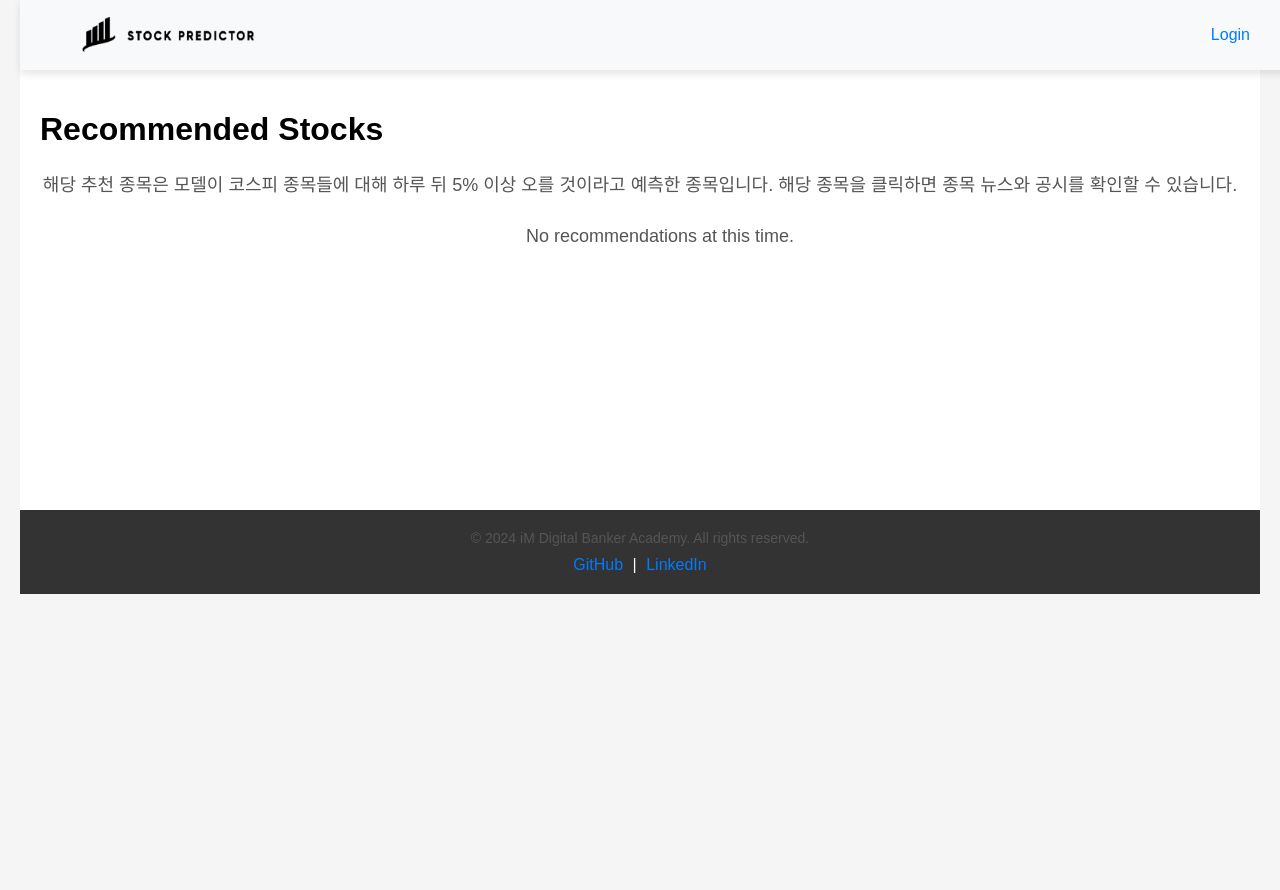
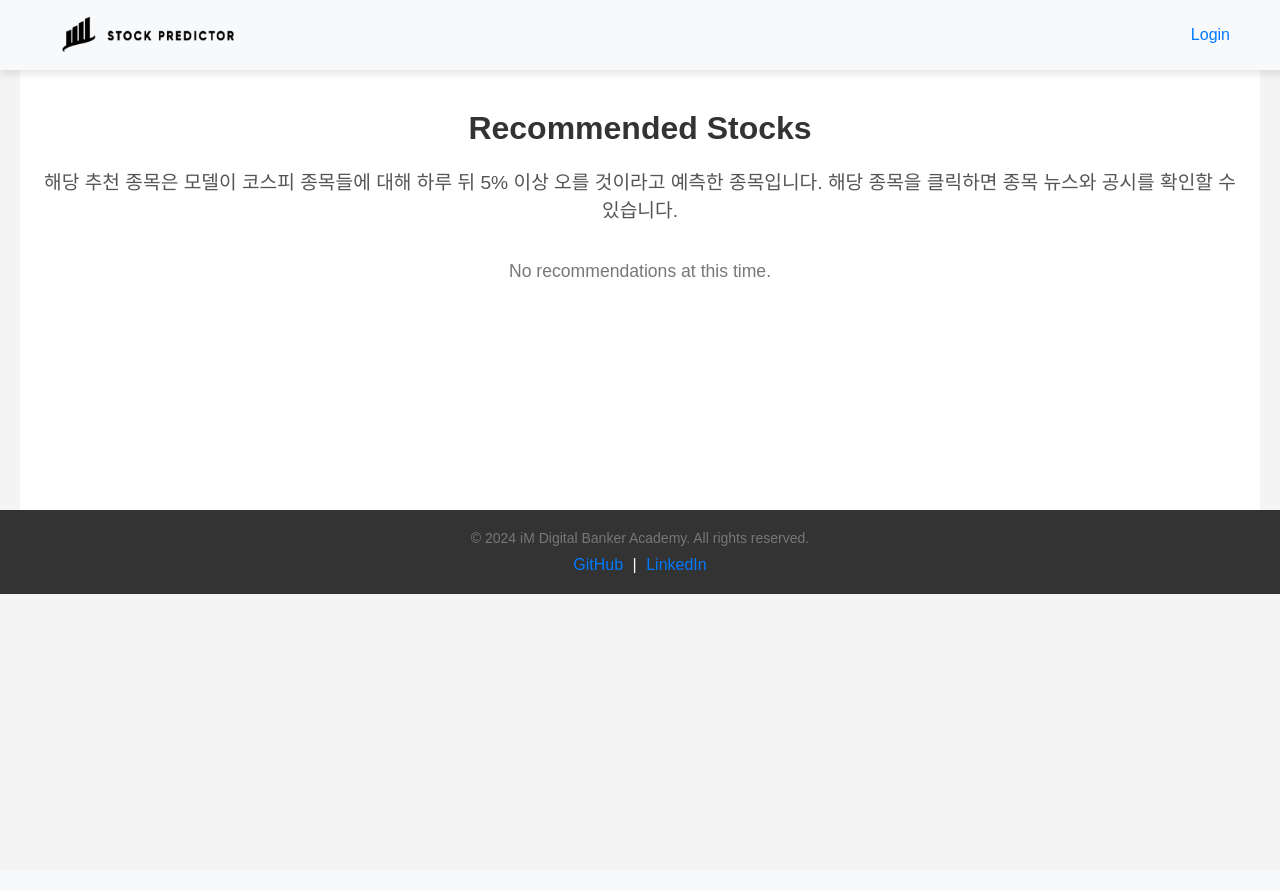
Before and after one commit to 0jjuni/stock_predictor, a Django app: page /recommendation/recommend/ in a window 1280 px wide. After the commit the page ends 594 px from the top, so only its background shows below. Run offline with Django 5.2, Linux system fonts and the light colour scheme; data that the repository does not hold is empty; parts of the project's set-up code (start-up, migrations or seed data) failed here and were passed over.

Commit message:
추천 관련 부트스트랩 제거

```diff
--- a/base/templates/base/base.html
+++ b/base/templates/base/base.html
@@ -10,6 +10,9 @@
     <link rel="stylesheet" href="{% static 'css/style.css' %}">
     <link rel="stylesheet" href="{% static 'css/header.css' %}"> <!-- 헤더 스타일 추가 -->
     <link rel="stylesheet" href="{% static 'css/footer.css' %}"> <!-- 푸터 스타일을 별도의 CSS로 관리 -->
+
+    <!-- 추가적인 자식 템플릿에서의 CSS를 여기에 주입 -->
+    {% block extra_css %}{% endblock %}
 
     <style>
         /* 공통적인 레이아웃 스타일 */
--- a/recommendation/templates/recommendation/recommendation_list.html
+++ b/recommendation/templates/recommendation/recommendation_list.html
@@ -1,22 +1,27 @@
 {% extends "base/base.html" %}
+{% load static %}
 
 {% block title %}Recommended Stocks{% endblock %}
 
+{% block extra_css %}
+<!-- recommendation.css 파일을 static 경로에서 불러옴 -->
+<link rel="stylesheet" href="{% static 'css/recommendation.css' %}">
+{% endblock %}
+
 {% block content %}
-<h1 class="text-center my-4">Recommended Stocks</h1>
+<h1 class="header-title">Recommended Stocks</h1>
 
 <!-- 설명 추가 -->
-<p class="description text-center mb-4">
+<p class="description">
     해당 추천 종목은 모델이 코스피 종목들에 대해 하루 뒤 5% 이상 오를 것이라고 예측한 종목입니다. 해당 종목을 클릭하면 종목 뉴스와 공시를 확인할 수 있습니다.
 </p>
 
 <!-- 추천 종목을 버튼 형태로 2개씩 한 줄에 표시 -->
-<div class="container">
-    <div class="row">
+<div class="stock-container">
     {% if recommended_stocks %}
         {% for stock in recommended_stocks %}
-                <div class="col-12 col-md-6 mb-3 d-flex justify-content-center">
-                    <a href="https://finance.naver.com/item/news.naver?code={{ stock.code }}" target="_blank" class="btn btn-primary w-100" style="min-width: 200px;">
+            <div class="stock-item">
+                <a href="https://finance.naver.com/item/news.naver?code={{ stock.code }}" target="_blank" class="stock-link">
                     {{ stock.name }}
                 </a>
             </div>
@@ -25,5 +30,4 @@
         <p>No recommendations at this time.</p>
     {% endif %}
 </div>
-</div>
 {% endblock %}
--- a/static/css/recommendation.css
+++ b/static/css/recommendation.css
@@ -1,75 +1,78 @@
-/* 기존 스타일 유지 */
+/* 기본적인 스타일 설정 */
 body {
     font-family: Arial, sans-serif;
     background-color: #f4f4f4;
     margin: 0;
-    padding: 20px;
-    display: flex;
-    flex-direction: column;
-    align-items: center;
-    justify-content: center;
-    min-height: 100vh;
+    padding: 0;
 }
 
+/* 제목 스타일 */
 h1 {
+    margin: 0;
+    padding: 0;
     color: #333;
 }
 
-p.description {
-    color: #555;
-    margin-top: 10px;
-    font-size: 16px;
+
+.header-title {
     text-align: center;
-    width: 80%;
+    margin: 20px 0;
+    font-size: 2em;
+    color: #333;
 }
 
-/* 테이블 스타일 */
-.table-container {
-    width: 100%; /* 전체 너비를 사용하여 테이블 크기를 확대 */
-    max-width: 1200px; /* 최대 너비 설정 */
-    overflow-x: auto;
+.description {
+    text-align: center;
+    margin-bottom: 20px;
+    font-size: 1.2em;
+    color: #555;
 }
 
-.recommendation-table {
-    width: 100%;
-    border-collapse: collapse;
-    margin-top: 20px;
-    background-color: #fff;
-    border-radius: 8px;
-    overflow: hidden;
-    box-shadow: 0 2px 5px rgba(0, 0, 0, 0.15);
+/* 컨테이너 스타일 */
+.stock-container {
+    display: flex;
+    flex-wrap: wrap;
+    justify-content: space-around;
+    max-width: 1200px;
+    margin: 0 auto;
+    padding: 0 15px;
 }
 
-.recommendation-table th, .recommendation-table td {
-    padding: 15px 20px; /* 셀 패딩을 키워 테이블 크기 확장 */
+/* 종목 항목 스타일 */
+.stock-item {
+    width: 45%; /* 한 줄에 두 개씩 배치 */
+    margin-bottom: 20px;
     text-align: center;
 }
 
-.recommendation-table th {
-    background-color: #4CAF50;
+/* 링크 스타일 */
+.stock-link {
+    display: block;
+    padding: 15px;
+    background-color: #007bff;
     color: white;
-    text-transform: uppercase;
-    font-size: 16px; /* 폰트 크기 확대 */
-    letter-spacing: 0.1em;
+    text-decoration: none;
+    font-size: 1.2em;
+    border-radius: 5px;
+    transition: background-color 0.3s ease;
+    box-shadow: 0px 4px 6px rgba(0, 0, 0, 0.1);
 }
 
-.recommendation-table td {
-    background-color: #fff;
-    color: #333;
-    border-bottom: 1px solid #ddd;
-    font-size: 14px; /* 폰트 크기 확대 */
+.stock-link:hover {
+    background-color: #0056b3;
+    box-shadow: 0px 6px 8px rgba(0, 0, 0, 0.15);
 }
 
-.recommendation-table tr:hover td {
-    background-color: #f1f1f1;
+/* 반응형 디자인 */
+@media (max-width: 768px) {
+    .stock-item {
+        width: 100%; /* 작은 화면에서는 한 줄에 한 개씩 배치 */
+    }
 }
 
-.recommendation-table a {
-    color: #4CAF50;
-    text-decoration: none;
-    font-weight: bold;
+/* No recommendations 시 메시지 스타일 */
+p {
+    text-align: center;
+    font-size: 1.1em;
+    color: #777;
 }
-
-.recommendation-table a:hover {
-    text-decoration: underline;
-}
```
Also changed, not shown: predictions/templates/predictions/predict.html (+6 -1 lines). Lines whose indentation alone changed are shown as unchanged.
